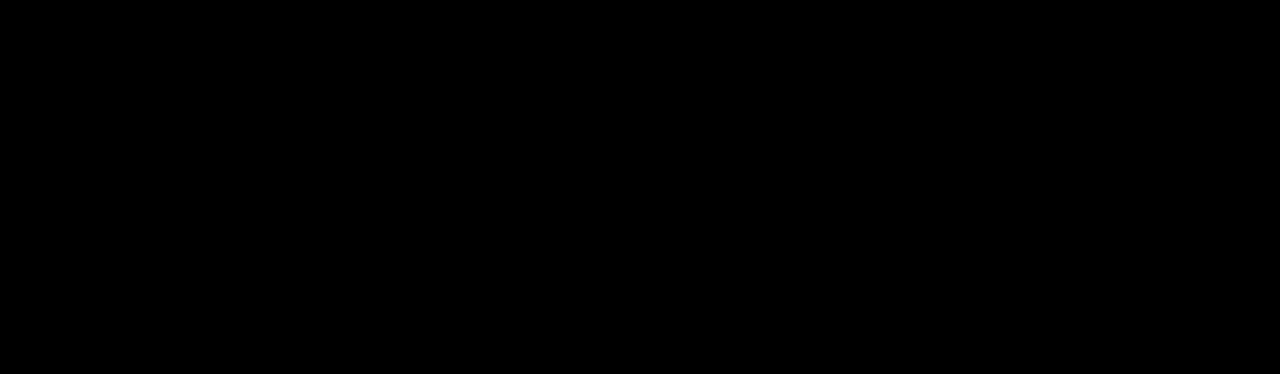
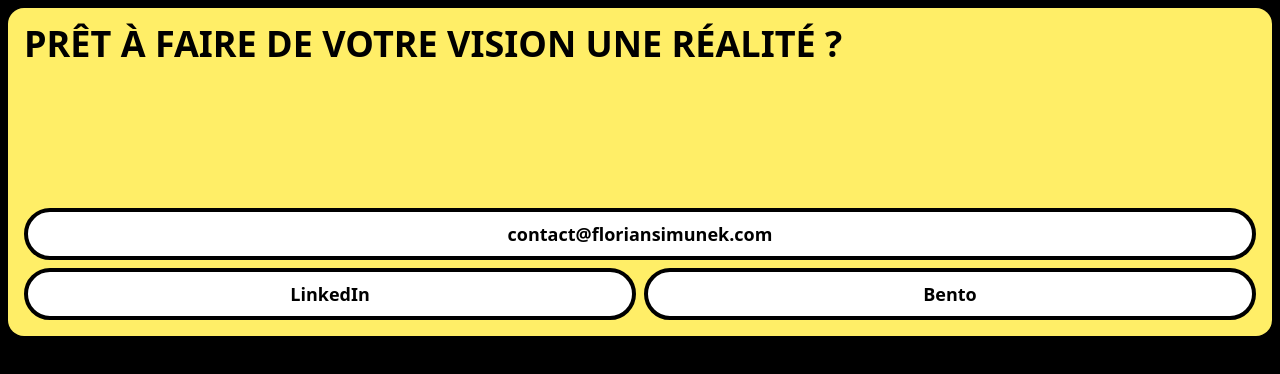
Before and after one commit to floriansimunek/floriansimunek.com, a React (Vite) app: page / in a window 1280 px wide. Shown: the top 374 px of the page. Built offline with nearby package versions, Linux system fonts and the light colour scheme; a web font is replaced by a local one.

Commit message:
✨ Add Hero #1 section

```diff
--- a/src/components/App.jsx
+++ b/src/components/App.jsx
@@ -1,5 +1,7 @@
+import Hero from './Hero';
+
 function App() {
-  return <div></div>;
+  return <Hero />;
 }
 
 export default App;
--- /dev/null
+++ b/src/components/ButtonLink.jsx
@@ -0,0 +1,13 @@
+function ButtonLink({ children, to, className, ...props }) {
+  return (
+    <a
+      href={to}
+      className={`${className} block w-fit text-lg font-bold text-black bg-white py-2 px-8 border-4 border-solid border-black rounded-full`}
+      {...props}
+    >
+      {children}
+    </a>
+  );
+}
+
+export default ButtonLink;
--- /dev/null
+++ b/src/components/Hero.jsx
@@ -0,0 +1,61 @@
+import ButtonLink from './ButtonLink';
+
+function Hero() {
+  return (
+    <Container>
+      <Top>
+        <div className="bg-primary text-black p-4 rounded-2xl w-full h-fit flex flex-col justify-between items-start gap-36">
+          <h1 className="text-4xl font-extrabold uppercase">
+            Prêt à faire de votre vision une réalité ?
+          </h1>
+          <div className="flex flex-col gap-2 w-full">
+            <Top>
+              <ButtonLink
+                className="!w-full text-center"
+                to="mailto:contact@floriansimunek.com"
+                target="_blank"
+              >
+                contact@floriansimunek.com
+              </ButtonLink>
+            </Top>
+            <Bottom className="flex gap-2">
+              <ButtonLink
+                className="!w-full text-center"
+                to="https://www.linkedin.com/in/simunek-florian/"
+                target="_blank"
+              >
+                LinkedIn
+              </ButtonLink>
+              <ButtonLink
+                className="!w-full text-center"
+                to="https://bento.me/florian-simunek"
+                target="_blank"
+              >
+                Bento
+              </ButtonLink>
+            </Bottom>
+          </div>
+        </div>
+      </Top>
+      <Bottom></Bottom>
+    </Container>
+  );
+}
+
+function Container({ children, ...props }) {
+  return (
+    <main className="w-svw h-svh p-2" {...props}>
+      {children}
+    </main>
+  );
+}
+
+function Top({ children, ...props }) {
+  return <div {...props}>{children}</div>;
+}
+
+function Bottom({ children, ...props }) {
+  return <div {...props}>{children}</div>;
+}
+
+export default Hero;
```
